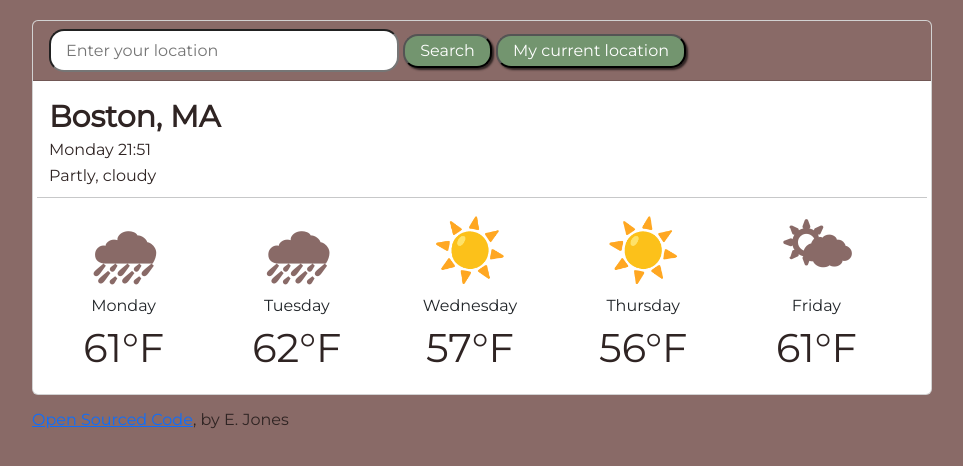
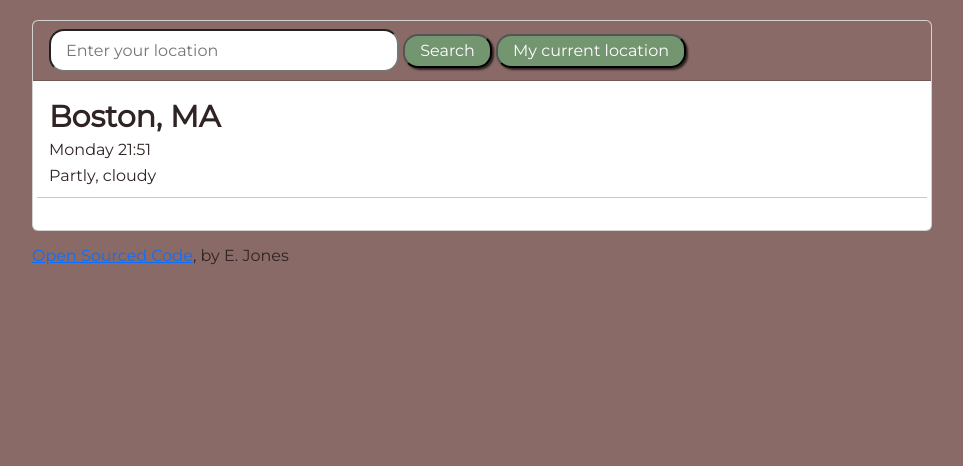
Before and after one commit to ejones096/ej-weather-app, a plain HTML site: page index.html in a window 1280 px wide. Shown: the whole page, without its empty margins (50-1013 px from the left). Drawn offline with nearby package versions, Linux system fonts and the light colour scheme.

Commit message:
changed API and deleted forecast

```diff
--- a/index.html
+++ b/index.html
@@ -44,34 +44,6 @@
                 </div>
 
                 <hr />
-
-          <div class="row">
-            <div class="col">
-              <h3> 🌧 </h3>
-              Monday
-              <div class="temperature"> 61°F </div>
-            </div>
-            <div class="col">
-              <h3> 🌧 </h3>
-              Tuesday
-              <div class="temperature"> 62°F </div>
-            </div>
-            <div class="col">
-                <h3> ☀️ </h3>
-              Wednesday
-              <div class="temperature"> 57°F </div>
-            </div>
-            <div class="col">
-                <h3> ☀️ </h3>
-             Thursday
-              <div class="temperature"> 56°F </div>
-            </div>
-            <div class="col">
-                <h3> 🌤 </h3>
-              Friday
-              <div class="temperature"> 61°F </div>
-            </div>
-          </div>
         </div>
       </div>
     </div>
--- a/src/index.js
+++ b/src/index.js
@@ -1,4 +1,4 @@
-let apiKey = "c03face7caa58a9b7ffa9f52b7238a93";
+let apiKey = "b7afe48e5f0f46baca05004t140943oa";
 
 function formatDate(date) {
   let hours = date.getHours();
```
Also changed, not shown: 1 other file.
